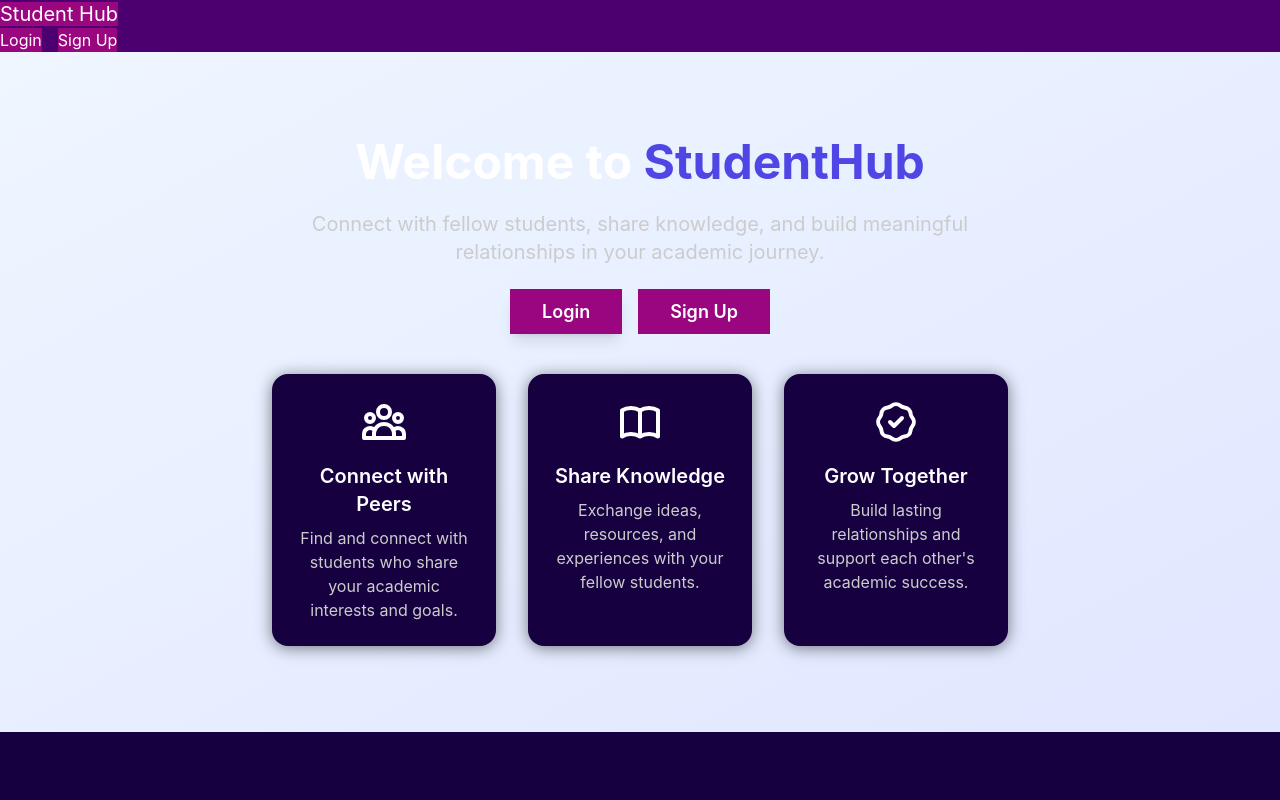
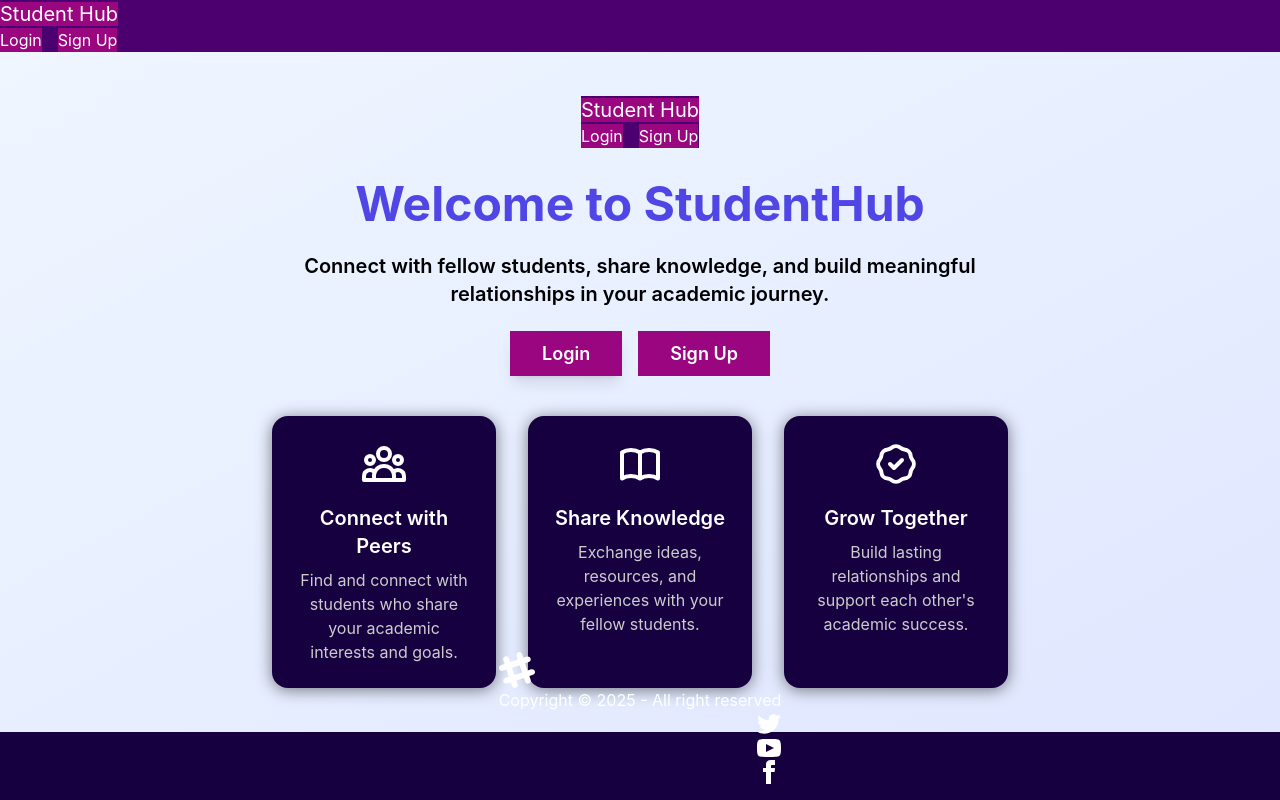
Before and after one commit to saijdeep/STUDENTHUB, a React (Vite) app: page /welcome in a window 1280 px wide. Built offline with nearby package versions, Linux system fonts and the light colour scheme; no server answers.

Commit message:
Updated frontend layout and API endpoint

```diff
--- a/src/components/Chat.jsx
+++ b/src/components/Chat.jsx
@@ -122,13 +122,19 @@ const Chat = () => {
         if (!newMessage.trim() || sending || !roomId) return;
         setSending(true);
         setError("");
-        // Optimistic update: add message to UI immediately
+        // Optimistic update: add message to UI immediately with sender name
 const tempMessage = {
   content: newMessage,
-            sender: currentUser._id,
-            createdAt: new Date().toISOString(),
+  sender: {
+    _id: currentUser._id,
+    firstName: currentUser.firstName,
+    lastName: currentUser.lastName
+  },
+  createdAt: new Date().toISOString()
 };
 setMessages((prev) => [...prev, tempMessage]);
+
+
         try {
             socketRef.current.emit("send_message", { roomId, content: newMessage });
             setNewMessage("");
@@ -198,7 +204,12 @@ const Chat = () => {
                 {messages.map((message, index) => {
                     // Robust sender check
                     const senderId = typeof message.sender === 'object' ? message.sender._id : message.sender;
-                    const senderName = typeof message.sender === 'object' ? (message.sender.firstName || 'Unknown') : (message.senderName || 'Unknown');
+                    let senderName = 'Unknown';
+                    if (typeof message.sender === 'object' && message.sender.firstName) {
+                        senderName = message.sender.firstName;
+                    } else if (senderId === currentUser._id) {
+                        senderName = currentUser.firstName;
+                    }
                     const isSent = senderId === currentUser._id;
                     let sentTime = '-';
                     let deliveredTime = '-';
@@ -222,22 +233,21 @@ const Chat = () => {
                             <div className="flex items-center gap-2 mb-1">
                                 <span className="font-semibold text-xs text-blue-300">{senderName}</span>
                             </div>
-                            <div className="message-content relative pb-5">
+                            <div className="message-content relative pb-2">
                                 {message.content}
+                            </div>
+                            {/* Time and tick icon below bubble, centered */}
+                            <div className="flex justify-center items-center gap-1 text-xs text-gray-400 mt-1">
                                 {isSent && (
-                                  <span className="absolute right-3 bottom-1 flex items-center gap-1 text-xs text-gray-400">
-                                    {/* Tick icon */}
                                     <svg className="inline w-4 h-4 text-gray-400" fill="none" stroke="currentColor" strokeWidth="2" viewBox="0 0 24 24">
                                         <path strokeLinecap="round" strokeLinejoin="round" d="M5 13l4 4L19 7" />
                                     </svg>
-                                    {/* Show deliveredTime if available, else sentTime, else nothing */}
+                                )}
                                 {(deliveredTime !== '-' && deliveredTime) ? (
                                     <span className="text-green-500">{deliveredTime}</span>
                                 ) : (sentTime !== '-' && sentTime) ? (
                                     <span className="text-gray-400">{sentTime}</span>
                                 ) : null}
-                                  </span>
-                                )}
                             </div>
                         </div>
                     );
--- a/src/components/EditProfile.jsx
+++ b/src/components/EditProfile.jsx
@@ -126,8 +126,8 @@ const EditProfile = () => {
         </div>
       </div>
       {/* Edit Profile Form */}
-      <div className="card bg-[#4C0070] max-w-4xl w-[1400px] shadow-sm h-full min-h-[500px] flex flex-col justify-start">
-        <div className="card-body w-full max-w-4xl w-[1400px]">
+      <div className="card bg-[#4C0070] max-w-[1200px] w-[1200px] shadow-sm h-full min-h-[500px] flex flex-col justify-start">
+        <div className="card-body w-full max-w-[1200px] w-[1200px]">
           <h2 className="card-title justify-center">Edit Profile</h2>
           <div>
             <label className="form-control w-full max-w-none my-2">
--- a/src/components/Welcome.jsx
+++ b/src/components/Welcome.jsx
@@ -1,14 +1,17 @@
 import { Link } from "react-router-dom";
+import NavBar from "./NavBar";
+import Footer from "./Footer";
 
 const Welcome = () => {
   return (
     <div className="min-h-[85vh] flex flex-col items-center justify-center bg-gradient-to-br from-blue-50 to-indigo-100 animate-fade-in">
-      <div className="text-center max-w-3xl px-4">
+      <NavBar />
+      <div className="text-center max-w-3xl px-4 mt-8">
         {/* Hero Section */}
-        <h1 className="text-5xl font-bold text-gray-900 mb-6">
-          Welcome to <span className="text-indigo-600">StudentHub</span>
+        <h1 className="text-5xl font-bold mb-6">
+          <span className="text-indigo-600">Welcome to</span> <span className="text-indigo-600">StudentHub</span>
         </h1>
-        <p className="text-xl text-gray-600 mb-8">
+        <p className="text-xl text-black font-semibold mb-8">
           Connect with fellow students, share knowledge, and build meaningful relationships
           in your academic journey.
         </p>
@@ -98,6 +101,7 @@ const Welcome = () => {
           </div>
         </div>
       </div>
+      <Footer />
     </div>
   );
 };
```
Lines whose indentation alone changed are shown as unchanged.
